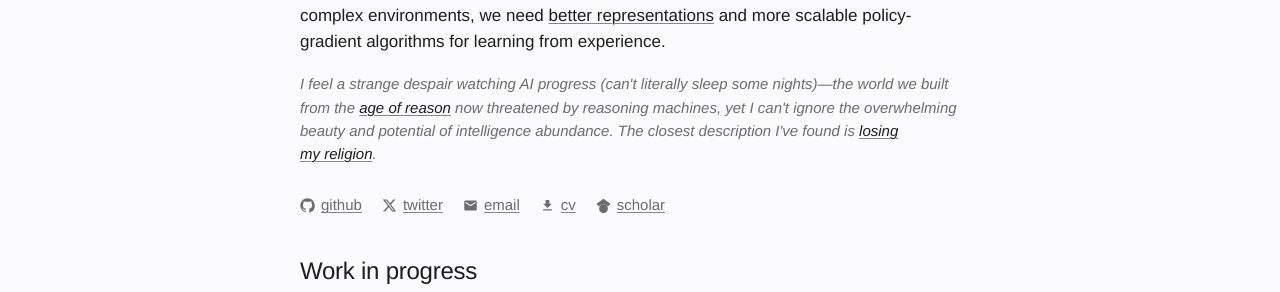
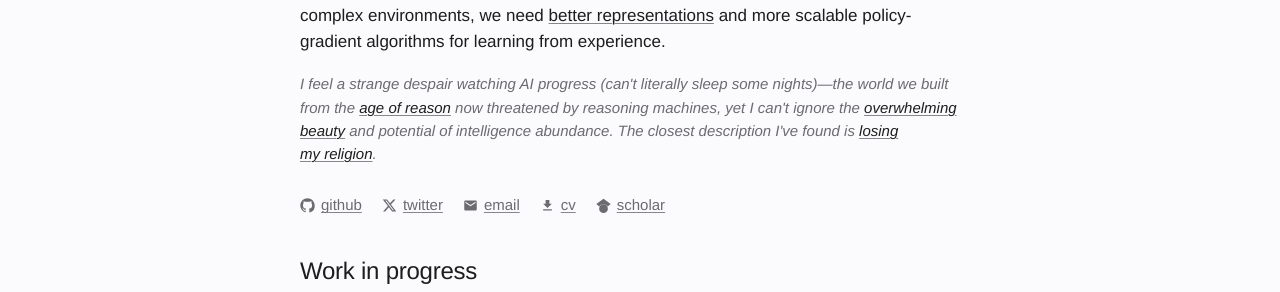
Before and after one commit to rabiulcste/rabiulcste.github.io, a Jekyll site: the page built from index.html, in a window 1280 px wide. Shown: the part 510-802 px from the top of the page. Built offline with Jekyll 4.4.1, drawn with Linux system fonts in a browser that asks for light colours.

Commit message:
Homepage: link 'overwhelming beauty' to remark.pdf
Co-Authored-By: Claude Opus 5.5 <noreply@anthropic.com>

```diff
--- a/_includes/pages/about-intro.html
+++ b/_includes/pages/about-intro.html
@@ -6,7 +6,7 @@
     <div class="profile-bio">
         <p>I'm a PhD student at <a href="https://mila.quebec/en/" target="_blank">Mila</a> and <a href="https://www.umontreal.ca/en/" target="_blank">University of Montreal</a>, advised by <a href="https://www.iro.umontreal.ca/~agrawal/" target="_blank">Aishwarya Agrawal</a>. My research is supported by the <a href="https://frq.gouv.qc.ca/en/nature-and-technologies/" target="_blank" rel="noopener noreferrer">Fonds de recherche du Qu&eacute;bec &ndash; Nature et technologies (FRQNT)</a>.</p>
         <p>I am inspired by the <a href="https://storage.googleapis.com/deepmind-media/Era-of-Experience%20/The%20Era%20of%20Experience%20Paper.pdf" class="gradient-text" target="_blank">Era of Experience</a> vision for scalable intelligence and excited about research in physical AI, particularly improved training and representation learning in generative (world) models. To build agents that can operate effectively in large, complex environments, we need <a href="/drift-world-model/">better representations</a> and more scalable policy-gradient algorithms for learning from experience.</p>
-        <p class="research-note"><em>I feel a strange despair watching AI progress (can't literally sleep some nights)&mdash;the world we built from the <a href="https://en.wikipedia.org/wiki/Age_of_Enlightenment" target="_blank" rel="noopener noreferrer">age of reason</a> now threatened by reasoning machines, yet I can't ignore the overwhelming beauty and potential of intelligence abundance. The closest description I've found is <a href="https://togelius.blogspot.com/2026/08/losing-my-religion.html" target="_blank" rel="noopener noreferrer">losing my religion</a>.</em></p>
+        <p class="research-note"><em>I feel a strange despair watching AI progress (can't literally sleep some nights)&mdash;the world we built from the <a href="https://en.wikipedia.org/wiki/Age_of_Enlightenment" target="_blank" rel="noopener noreferrer">age of reason</a> now threatened by reasoning machines, yet I can't ignore the <a href="https://alpo.ge/remark.pdf" target="_blank" rel="noopener noreferrer">overwhelming beauty</a> and potential of intelligence abundance. The closest description I've found is <a href="https://togelius.blogspot.com/2026/08/losing-my-religion.html" target="_blank" rel="noopener noreferrer">losing my religion</a>.</em></p>
     </div>
     <div class="social-links">
         <a class="git-ic" href="https://github.com/rabiulcste" target="_blank">{% include svg-icon.html name='github' %} github</a>
```
